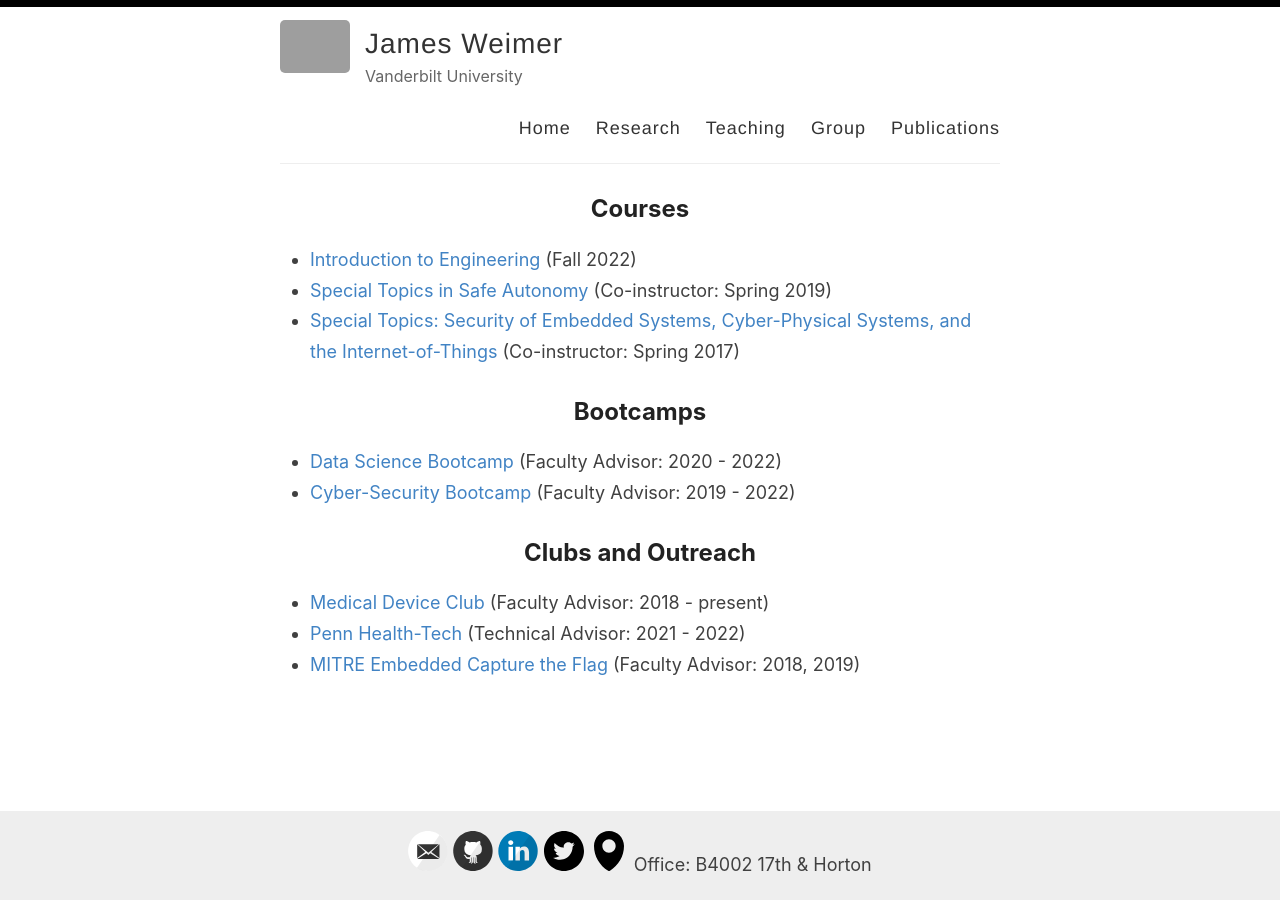
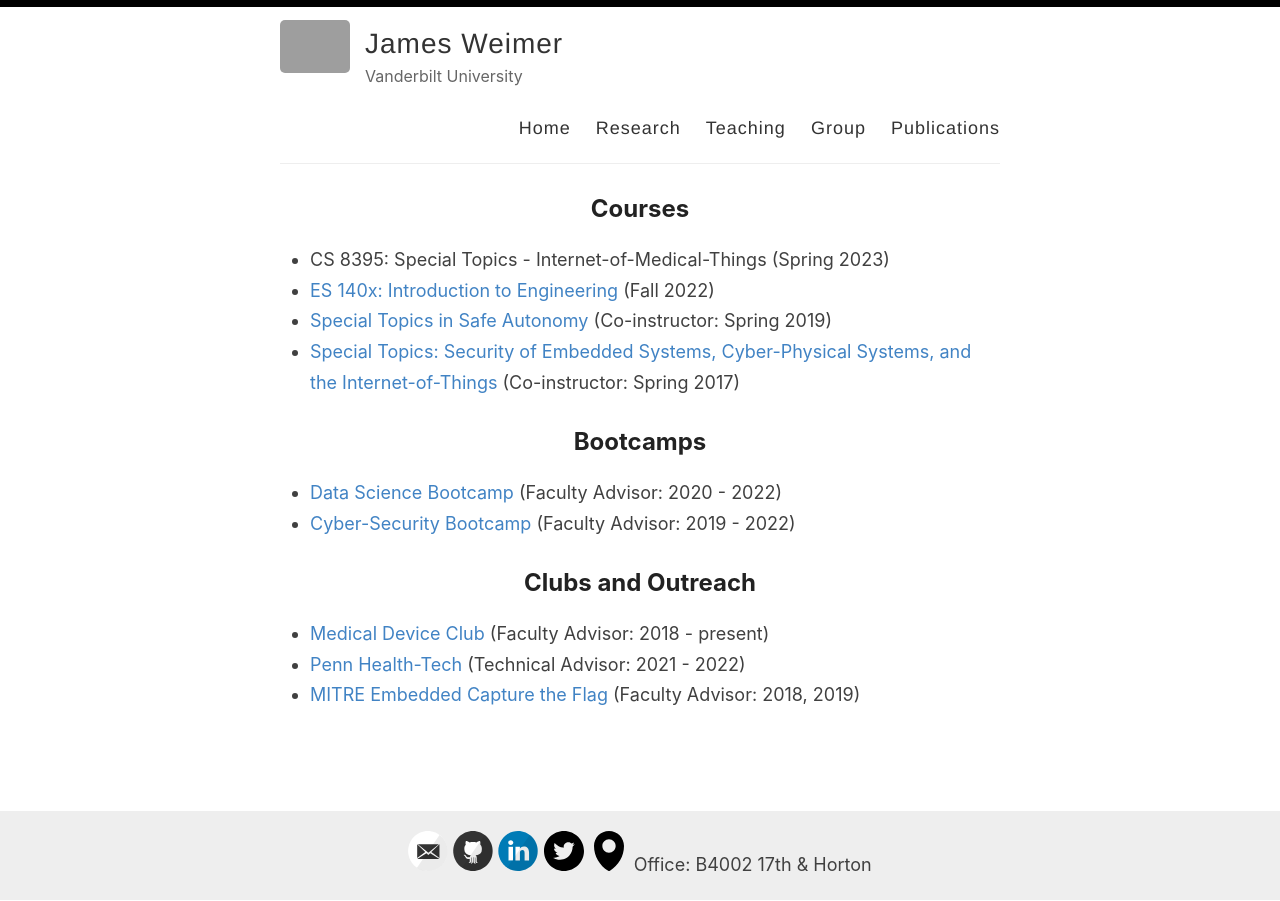
Before and after one commit to weimerj/weimerj.github.io, a Jekyll site: the page built from _pages/teaching.md, in a window 1280 px wide. Built offline with Jekyll 4.4.1, drawn with Linux system fonts in a browser that asks for light colours; our own code applies the rules of GitHub Pages for plain Markdown files; grey boxes are pictures that could not be loaded.

Commit message:
past projects

```diff
--- a/_pages/teaching.md
+++ b/_pages/teaching.md
@@ -5,7 +5,8 @@
 
 
 ## Courses
-- [Introduction to Engineering](https://engineering.vanderbilt.edu/ge/es140/) (Fall 2022)
+- CS 8395: Special Topics - Internet-of-Medical-Things (Spring 2023)
+- [ES 140x: Introduction to Engineering](https://engineering.vanderbilt.edu/ge/es140/) (Fall 2022)
 - [Special Topics in Safe Autonomy](https://rtg.cis.upenn.edu/cis700-2019/index.html) (Co-instructor: Spring 2019)
 - [Special Topics: Security of Embedded Systems, Cyber-Physical Systems, and the Internet-of-Things](https://rtg.cis.upenn.edu/cis700-002/) (Co-instructor: Spring 2017)
 
```
